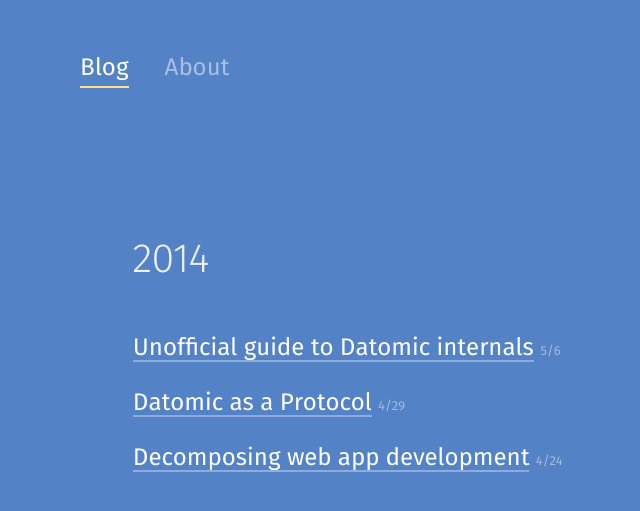
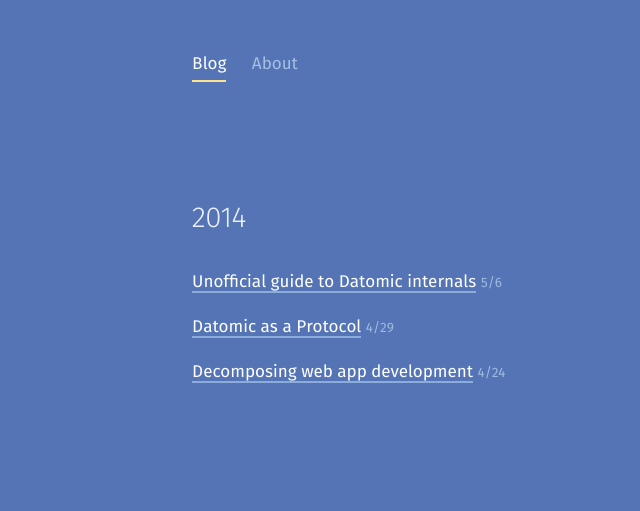
Before and after one commit to tonsky/tonsky.github.io, a Jekyll site: the page built from index.html, in a window 1280 px wide. Shown: the top 511 px of the page, without its empty margins (177-817 px from the left). Built offline with Jekyll 4.4.1, drawn with Linux system fonts in a browser that asks for light colours.

Commit message:
some css adjustments to better phone browsing experience

```diff
--- a/_layouts/default.html
+++ b/_layouts/default.html
@@ -2,6 +2,7 @@
 <html lang="en" prefix="og: http://ogp.me/ns#" xmlns:og="http://opengraphprotocol.org/schema/">
 <head>
   <meta http-equiv="content-type" content="text/html;charset=UTF-8"/>
+  <meta name="viewport" content="width=600" />
   <link href='/style.css' rel='stylesheet' type='text/css' />
   <title>{{ page.title }} @ tonsky.me</title>
 
--- a/about/about.css
+++ b/about/about.css
@@ -1,4 +1,4 @@
-.page { font-size: 14px; line-height: 20px;  }
+.page { width: 810px; font-size: 14px; line-height: 20px;  }
 
 a { color: inherit; text-decoration: none; border-bottom: 1px solid hsl(215, 50%, 70%); }
 a:hover { border-color: hsl(45,98%,77%); }
--- a/about/index.html
+++ b/about/index.html
@@ -2,6 +2,7 @@
 <html lang="en">
 <head>
   <meta http-equiv="content-type" content="text/html;charset=UTF-8"/>
+  <meta name="viewport" content="width=850" />
   <link href='/style.css' rel='stylesheet' type='text/css' />
   <link href='about.css' rel='stylesheet' type='text/css' />
 
--- a/style.css
+++ b/style.css
@@ -48,8 +48,8 @@
   text-rendering: optimizeLegibility;
 }
 
-body { width: 900px; margin: 50px auto; }
-.page { width: 810px; margin: 0 auto; padding: 0 0 0 2px; }
+body { margin: 50px auto; }
+.page { width: 600px; margin: 0 auto; padding: 0 0 0 2px; }
 
 .menu { width: 32em; margin: 0 auto 0; padding: 0 0 50px 0; vertical-align: top; }
 .menu > li { list-style: none; display: inline-block; margin: 0 1.5em 0 0; vertical-align: top; }
@@ -59,13 +59,12 @@
 .menu__item_inside, a.menu__item_inside { border-bottom: 2px solid hsl(215,50%,70%); }
 
 h1, h2 { font: 200 1em 'firasans'; margin: 2.5em 0 0.5em; }
-pre, code { font: 16px/1.5em 'firamono', monospace; }
+pre, code { font: 0.95em/1.5em 'firamono', monospace; }
 
 code { background: hsla(0,0%,100%,0.1); padding: 4px 6px; border-radius: 3px; }
 
 .post {
   width: 32em; margin: 4em auto;
-  position: relative;
 }
 
 ::selection, ::-moz-selection { background-color: hsl(225, 10%, 85%); }
@@ -79,7 +78,7 @@
 a[href]:hover { border-color: hsl(45,98%,57%); }
  */
 h1 { font-size: 1.7em; margin-bottom: 1.2em; }
-h2 { font-size: 1.3em; }
+h2 { font-size: 1.4em; }
 h1, h2 { color: hsl(215, 40%, 95%); }
 
 .sq0 { margin-left: 0.3em; }
@@ -104,7 +103,7 @@
 sup, .note-ref, .note-number  { bottom: 1.4ex; }
 sub { top: .5ex; }
 
-.date { font-size: 13px; color: hsl(215, 50%, 75%); }
+.date { font-size: 0.8em; color: hsl(215, 50%, 75%); }
 
 .notes { font-size: 0.8em; }
 .note-number { margin-left: -1em; }
@@ -114,15 +113,11 @@
 
 /* Smartphones */
 @media only screen and (min-device-width: 320px) and (max-device-width: 480px)  {
-  /*html { background-color: hsl(235, 35%, 50%); }*/
-  html { font-size: 36px; line-height: 56px; }
-  .post { width: 94%; }
+  html { background: hsl(220, 40%, 52%); }
 }
 /* iPads */
 @media only screen and (min-device-width: 768px) and (max-device-width: 1024px) {
-  /*html { background-color: hsl(235, 35%, 50%); }*/
-  html { font-size: 24px; line-height: 36px; }
-  .post { width: 82%; }
+  html { background: hsl(220, 40%, 52%); }
 }
 
 /* Retina */
```
